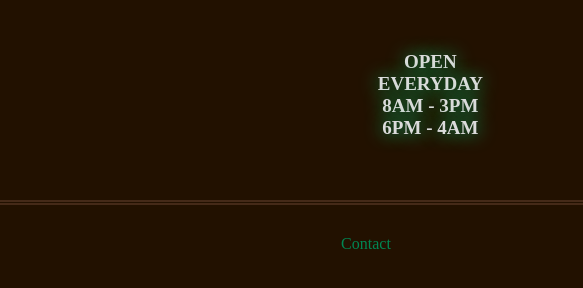
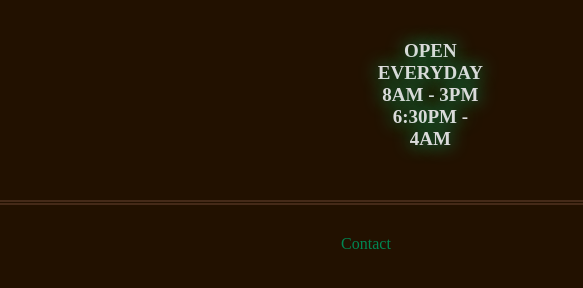
Before and after one commit to bernardogarza/restaurantJS, a website built with webpack: page src/index.html in a window 1280 px wide. Shown: the full height of the page, 697-1280 px from the left. Built offline with nearby package versions, Linux system fonts and the light colour scheme.

Commit message:
Minor fixes

```diff
--- a/src/index.js
+++ b/src/index.js
@@ -1,6 +1,7 @@
 import { pageLoad } from './partials/page-load';
 
 import './style/main.scss';
+import './static/logo-tacos.png';
 
 const content = document.getElementById('content');
 content.appendChild(pageLoad());
--- a/src/partials/page-load.js
+++ b/src/partials/page-load.js
@@ -1,5 +1,3 @@
-import '../static/logo-tacos.png';
-
 function pageLoad (){
 
     const containerDiv = document.createElement('div');
@@ -16,7 +14,7 @@ function pageLoad (){
 
 
     const scheduleDiv = document.createElement('div');
-    scheduleDiv.innerHTML = `<h4 class="headerInfo">OPEN EVERYDAY<br>8AM - 3PM<br>6PM - 4AM</h3>`;
+    scheduleDiv.innerHTML = `<h4 class="headerInfo">OPEN EVERYDAY<br>8AM - 3PM<br>6:30PM - 4AM</h3>`;
 
 
     headerDiv.appendChild(phoneDiv);
```
Also changed, not shown: dist/css/main-styles.css, dist/index.html, dist/js/main.js, dist/static/logo-tacos.png.
